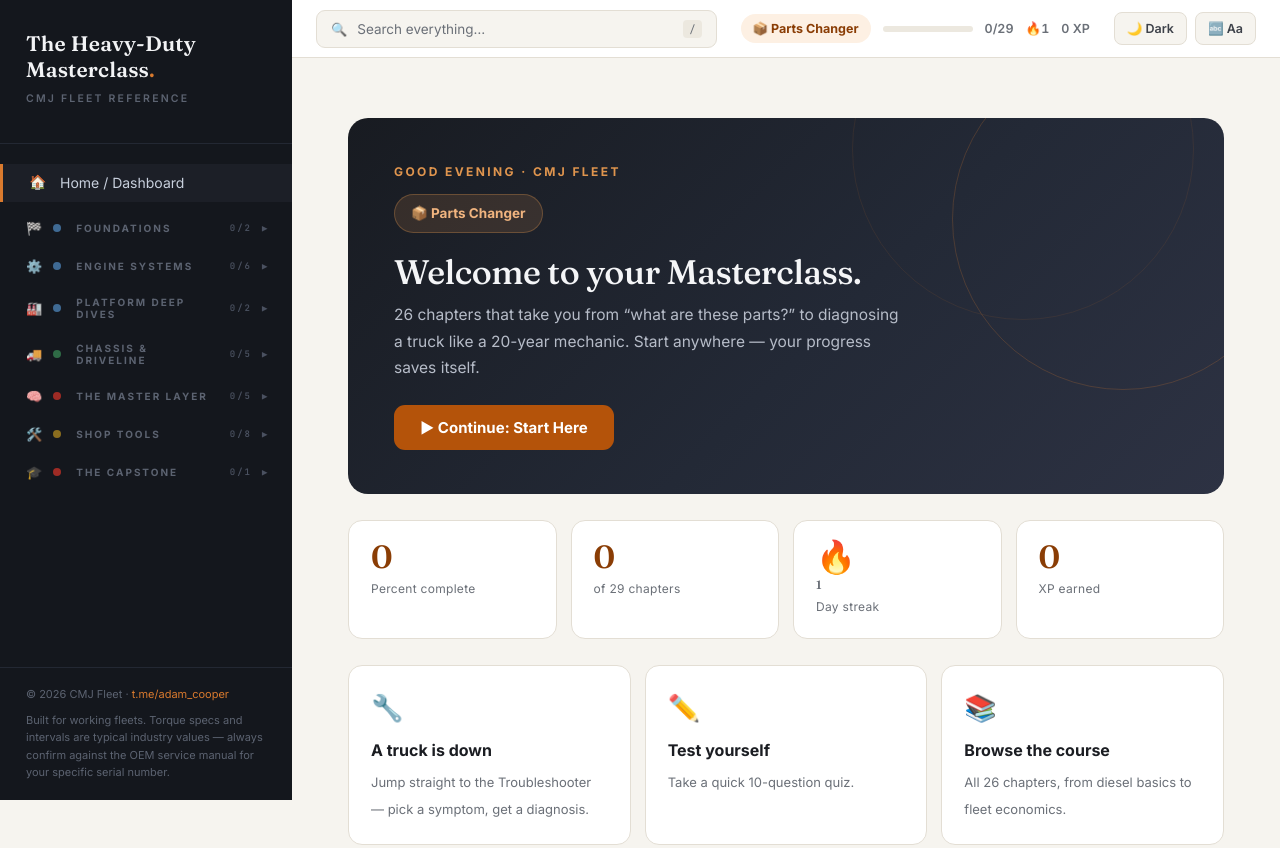
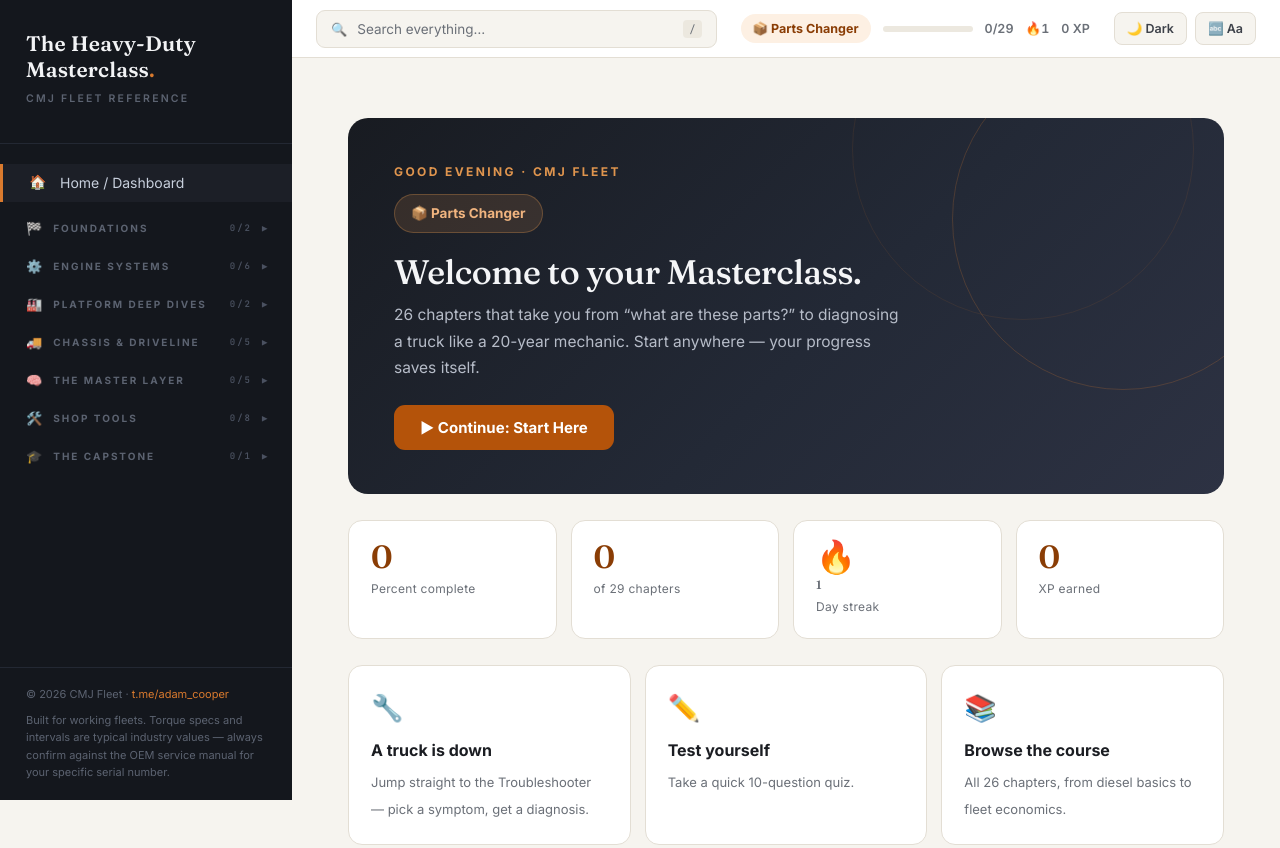
Before and after one commit to adamdispatching-stack/fleet, a website: page index.html in a window 1280 px wide. Shown: the top 848 px of the page. Drawn offline with Linux system fonts and the light colour scheme.

Commit message:
Remove redundant color dots from sidebar groups

```diff
--- a/index.html
+++ b/index.html
@@ -2975,7 +2975,7 @@ homeItem.innerHTML='<span class="nnum">🏠</span><span class="nlabel">Home / Da
 homeItem.onclick=()=>go('home');navEl.appendChild(homeItem);
 NAV.forEach((gr,gi)=>{
   const head=document.createElement('button');head.className='ngroup collapsed';head.dataset.gi=gi;
-  head.innerHTML='<span class="gicon">'+(GICON[gr.g]||'•')+'</span>'+(gr.c?'<span class="ndot" style="background:'+gr.c+'"></span>':'')+'<span class="gname">'+gr.g+'</span><span class="gcount"></span><span class="gcaret">▾</span>';
+  head.innerHTML='<span class="gicon">'+(GICON[gr.g]||'•')+'</span><span class="gname">'+gr.g+'</span><span class="gcount"></span><span class="gcaret">▾</span>';
   navEl.appendChild(head);
   const wrap=document.createElement('div');wrap.className='ngwrap collapsed';wrap.dataset.gi=gi;
   gr.items.forEach(([id,num,label])=>{
```
